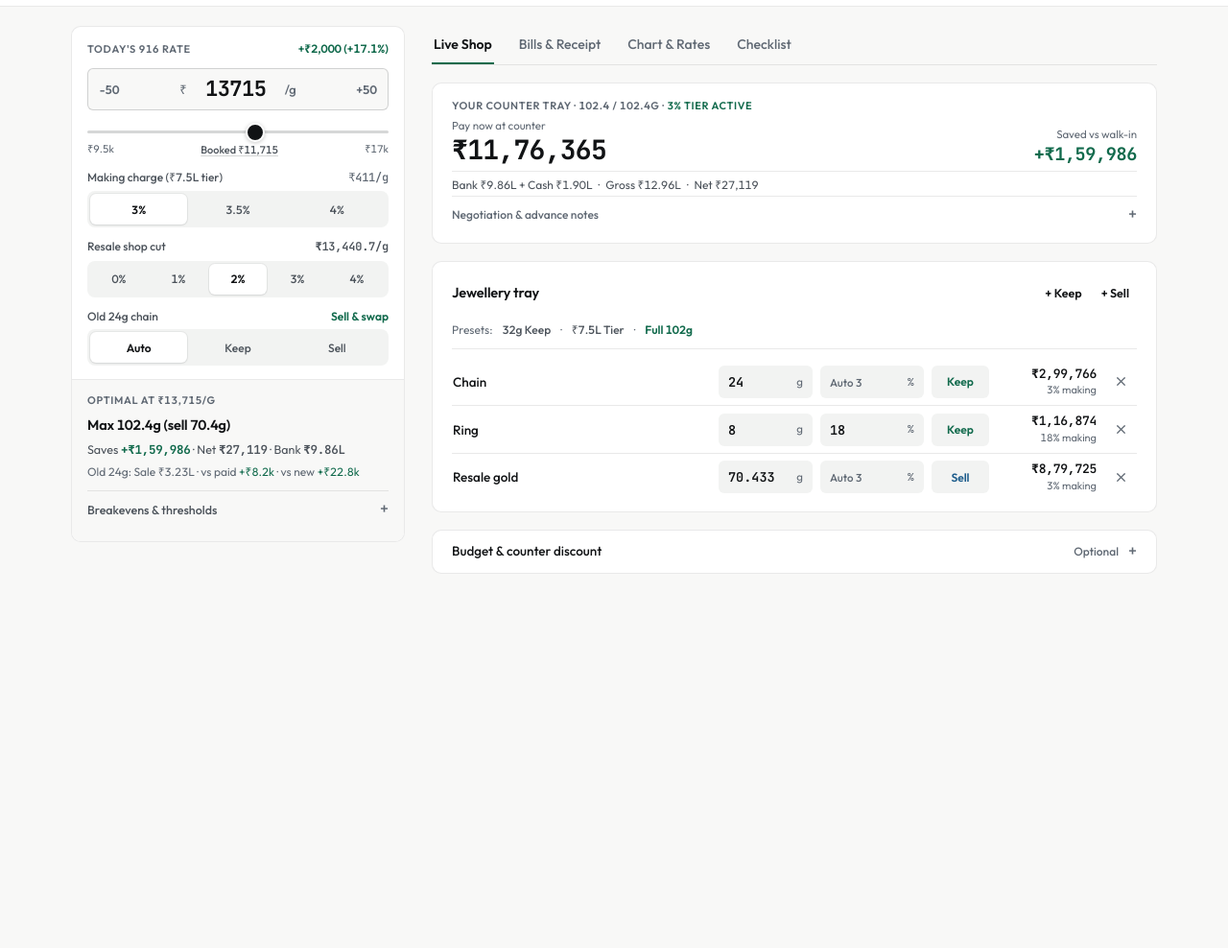
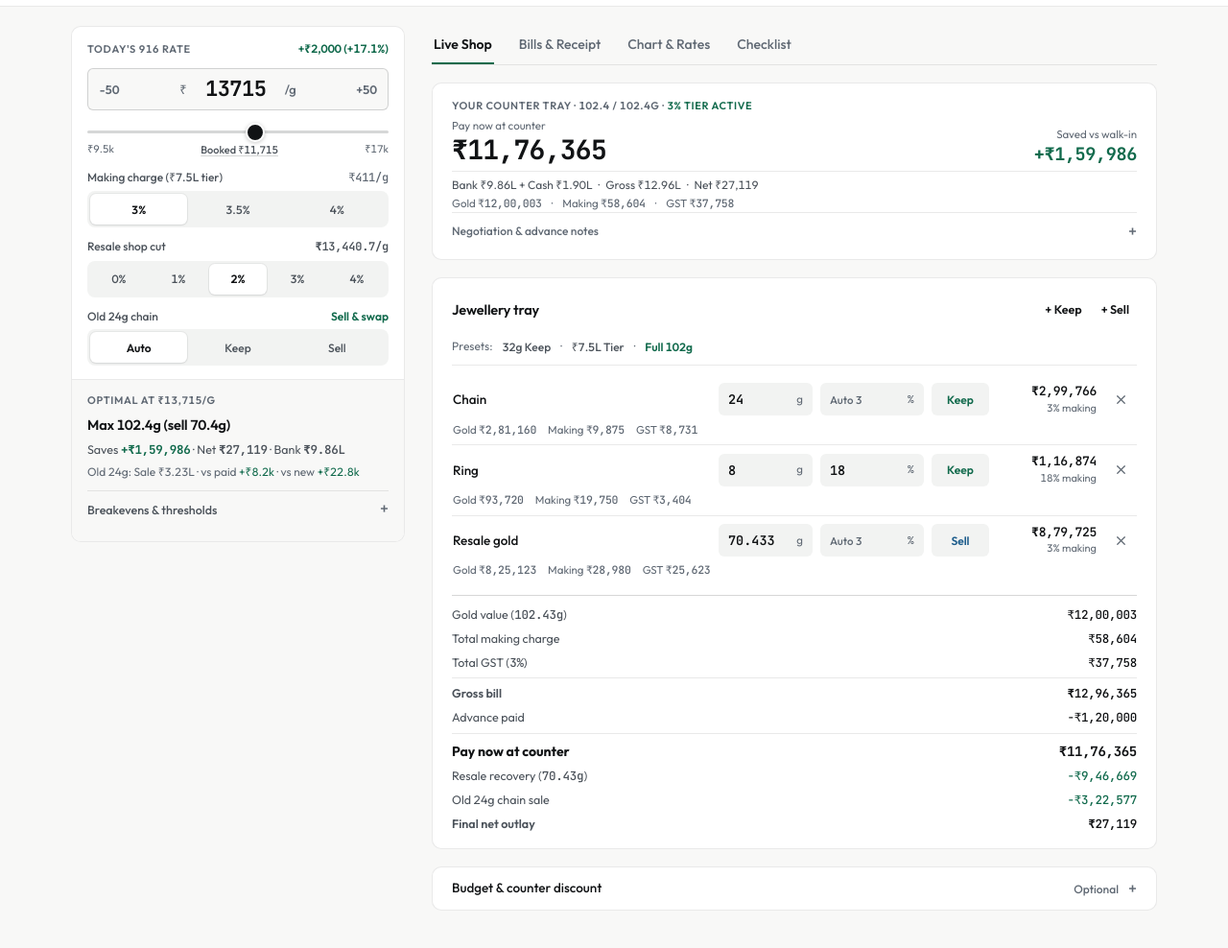
Before and after one commit to stenalpjolly/gold-booking-planner, a plain HTML site: page index.html in a window 1280 px wide. Shown: the part 46-1034 px from the top of the page at 96% size. Before the commit the page ends 800 px from the top, so only its background shows below. Drawn offline with Linux system fonts and the light colour scheme.

Commit message:
Add live per-item and total gold, making charge, and GST split-up to Shop tab

```diff
--- a/index.html
+++ b/index.html
@@ -1196,14 +1196,31 @@
     .tray-cost { text-align: right; min-width: 84px; }
     .tray-cost-main { font-size: 13px; font-weight: 600; white-space: nowrap; }
     .tray-cost-sub { font-size: 11px; color: var(--text-muted); white-space: nowrap; font-family: var(--font-sans); }
+    .tray-split {
+      display: flex;
+      flex-wrap: wrap;
+      gap: 2px 12px;
+      font-size: 11.5px;
+      color: var(--text-muted);
+      line-height: 1.35;
+    }
+    .tray-totals {
+      margin-top: 6px;
+      padding-top: 10px;
+      border-top: 1px solid var(--border-strong);
+      display: flex;
+      flex-direction: column;
+      gap: 6px;
+      font-size: 12.5px;
+    }
 
     @media (min-width: 720px) {
       .tray-item {
         display: grid;
         grid-template-columns: minmax(90px, 1.35fr) minmax(80px, 98px) minmax(88px, 108px) 60px minmax(90px, 104px) 34px;
-        gap: 8px;
+        gap: 6px 8px;
         align-items: center;
-        padding: 7px 0;
+        padding: 8px 0;
       }
       .tray-top, .tray-nums { display: contents; }
       .tray-name  { grid-column: 1; grid-row: 1; height: 34px; }
@@ -1212,6 +1229,7 @@
       .intent-btn { grid-column: 4; grid-row: 1; height: 34px; min-width: 0; padding: 0 8px; }
       .tray-cost  { grid-column: 5; grid-row: 1; min-width: 0; }
       .del-btn    { grid-column: 6; grid-row: 1; width: 34px; height: 34px; }
+      .tray-split { grid-column: 1 / -1; grid-row: 2; padding-left: 1px; }
     }
 
     details.panel-acc {
@@ -1956,6 +1974,7 @@
           </div>
 
           <div id="trayList" class="tray-list"></div>
+          <div id="trayTotals" class="tray-totals"></div>
         </div>
 
         <details id="shopOptDetails" class="panel-acc">
@@ -2947,7 +2966,7 @@
       const order = [...items.filter(it => it.intent === 'keep'), ...items.filter(it => it.intent === 'sell')];
       let remBook = state.W_MAX;
       const costsById = new Map();
-      let rawBill = 0, bookedGoldVal = 0, sellCost = 0, walkInKeptBill = 0;
+      let rawBill = 0, totalGold = 0, totalMc = 0, totalGst = 0, bookedGoldVal = 0, sellCost = 0, walkInKeptBill = 0;
 
       order.forEach(it => {
         const autoPct = hits75 ? state.mcDisc : state.mcStd;
@@ -2959,6 +2978,9 @@
         const resale = it.intent === 'sell' ? it.w * data.resaleRate : 0;
 
         rawBill += c.total;
+        totalGold += c.gold;
+        totalMc += c.mc;
+        totalGst += c.gst;
         bookedGoldVal += wBooked * eff;
         if (it.intent === 'sell') {
           sellCost += c.total;
@@ -2991,7 +3013,7 @@
 
       return {
         items, costsById, totalW, keepW, sellW, hits75, shortG, excessQualG,
-        rawBill, extraDisc, bill, advApplied, payNow, cash, bank, budget,
+        rawBill, totalGold, totalMc, totalGst, extraDisc, bill, advApplied, payNow, cash, bank, budget,
         sellResale, sellCost, resaleGain, net, walkInNet, saveW,
         remCap, overCap, onePctMcVal, uBookedDisc, uBookedStd, marginPerGDisc, clause2Risk
       };
@@ -3275,15 +3297,18 @@
       saveEl.textContent = fmtINR(ev.saveW, true);
       saveEl.className = 'shop-save-val mono ' + (ev.saveW >= 0 ? 'c-pos' : 'c-neg');
 
-      // Quiet Hairline Meta Row
+      // Quiet Hairline Meta Row (with immediate Gold, Making, and GST summary)
       const netStr = ev.net < 0 ? `Net profit +${fmtINR(-ev.net)}` : `Net ${fmtINR(ev.net)}`;
       const discStr = ev.extraDisc > 0 ? ` · Discount -${fmtK(ev.extraDisc)}` : '';
       const gap = win.saveWalkIn - ev.saveW;
       const gapNote = !sug && ev.keepW > 0.1 && Math.abs(gap) > 500
         ? (gap > 0 ? ` · <span class="c-muted">${fmtINR(gap)} below uncapped optimal</span>` : ` · <span class="c-pos">${fmtINR(-gap)} above optimal</span>`)
         : '';
+      const splitLine = ev.totalW > 0.01
+        ? `<div style="flex-basis:100%;display:flex;flex-wrap:wrap;gap:4px 10px;color:var(--text-muted);font-size:11.5px;"><span class="nowrap">Gold <span class="mono">${fmtINR(ev.totalGold)}</span></span><span>·</span><span class="nowrap">Making <span class="mono">${fmtINR(ev.totalMc)}</span></span><span>·</span><span class="nowrap">GST <span class="mono">${fmtINR(ev.totalGst)}</span></span></div>`
+        : '';
       document.getElementById('shopMetaRow').innerHTML =
-        `<span class="nowrap">Bank ${fmtL(ev.bank)} + Cash ${fmtL(ev.cash)}</span><span>·</span><span class="nowrap">Gross ${fmtL(ev.bill)}${discStr}</span><span>·</span><span class="nowrap">${netStr}</span>${gapNote}`;
+        `<span class="nowrap">Bank ${fmtL(ev.bank)} + Cash ${fmtL(ev.cash)}</span><span>·</span><span class="nowrap">Gross ${fmtL(ev.bill)}${discStr}</span><span>·</span><span class="nowrap">${netStr}</span>${gapNote}${splitLine}`;
 
       // Collapsible 1-line Negotiation & Advance Notes (Clean Hairline Rows, ZERO Pills!)
       const notesAcc = document.getElementById('shopNotesAcc');
@@ -3351,6 +3376,7 @@
               </div>
               <div class="tray-cost" data-row-cost="${it.id}"></div>
             </div>
+            <div class="tray-split" data-row-split="${it.id}"></div>
           </div>`).join('') : `<div class="c-muted" style="font-size:12.5px;padding:10px 0;">Tap + Keep, + Sell, or a preset above.</div>`;
 
         listEl.querySelectorAll('input[data-field]').forEach(inp => {
@@ -3383,16 +3409,43 @@
         });
       }
 
-      // In-place per-row live costs & dynamic Auto MC placeholders
+      // In-place per-row live costs, per-item Gold/Making/GST split-up & dynamic Auto MC placeholders
       state.shop.items.forEach(it => {
         const c = ev.costsById.get(it.id);
         const costEl = listEl.querySelector(`[data-row-cost="${it.id}"]`);
         if (costEl && c) {
           costEl.innerHTML = `<div class="tray-cost-main mono">${fmtINR(c.total)}</div><div class="tray-cost-sub">${c.overCapG > 0.05 ? 'Over limit' : `${c.effMcPct}% making`}</div>`;
         }
+        const splitEl = listEl.querySelector(`[data-row-split="${it.id}"]`);
+        if (splitEl && c) {
+          const wNum = Number(it.w) || 0;
+          splitEl.innerHTML = wNum > 0
+            ? `<span class="nowrap">Gold <span class="mono">${fmtINR(c.gold)}</span></span><span class="nowrap">Making <span class="mono">${fmtINR(c.mc)}</span></span><span class="nowrap">GST <span class="mono">${fmtINR(c.gst)}</span></span>${c.overCapG > 0.05 ? `<span class="nowrap c-warn">${c.overCapG.toFixed(2)}g unbooked</span>` : ''}`
+            : `<span>Enter weight for item split-up</span>`;
+        }
         const mcInp = listEl.querySelector(`input[data-field="mc"][data-id="${it.id}"]`);
         if (mcInp) mcInp.placeholder = `Auto ${autoMc}`;
       });
+
+      // Tray Bill Split-Up Totals Footer
+      const totalsEl = document.getElementById('trayTotals');
+      if (ev.totalW < 0.01) {
+        totalsEl.classList.add('hidden');
+        totalsEl.innerHTML = '';
+      } else {
+        totalsEl.classList.remove('hidden');
+        totalsEl.innerHTML = `
+          <div class="kv"><span>Gold value (<span class="mono">${ev.totalW.toFixed(2)}g</span>)</span><span class="mono">${fmtINR(ev.totalGold)}</span></div>
+          <div class="kv"><span>Total making charge</span><span class="mono">${fmtINR(ev.totalMc)}</span></div>
+          <div class="kv"><span>Total GST (<span class="mono">3%</span>)</span><span class="mono">${fmtINR(ev.totalGst)}</span></div>
+          ${ev.extraDisc > 0 ? `<div class="kv"><span>Counter discount</span><span class="mono c-pos">-${fmtINR(ev.extraDisc)}</span></div>` : ''}
+          <div class="kv fw-600" style="padding-top:6px;border-top:1px solid var(--border);"><span>Gross bill</span><span class="mono">${fmtINR(ev.bill)}</span></div>
+          <div class="kv"><span>Advance paid</span><span class="mono">-${fmtINR(ev.advApplied)}</span></div>
+          <div class="kv kv-total"><span>Pay now at counter</span><span class="mono">${fmtINR(ev.payNow)}</span></div>
+          ${ev.sellW > 0.01 ? `<div class="kv"><span>Resale recovery (<span class="mono">${ev.sellW.toFixed(2)}g</span>)</span><span class="mono c-pos">-${fmtINR(ev.sellResale)}</span></div>` : ''}
+          ${data.oldProc > 0 ? `<div class="kv"><span>Old 24g chain sale</span><span class="mono c-pos">-${fmtINR(data.oldProc)}</span></div>` : ''}
+          <div class="kv fw-600"><span>${ev.net < 0 ? 'Net cash profit' : 'Final net outlay'}</span><span class="mono ${ev.net < 0 ? 'c-pos' : ''}">${ev.net < 0 ? '+' + fmtINR(-ev.net) : fmtINR(ev.net)}</span></div>`;
+      }
 
       const bInp = document.getElementById('inpShopBudget');
       const dInp = document.getElementById('inpShopDisc');
```
